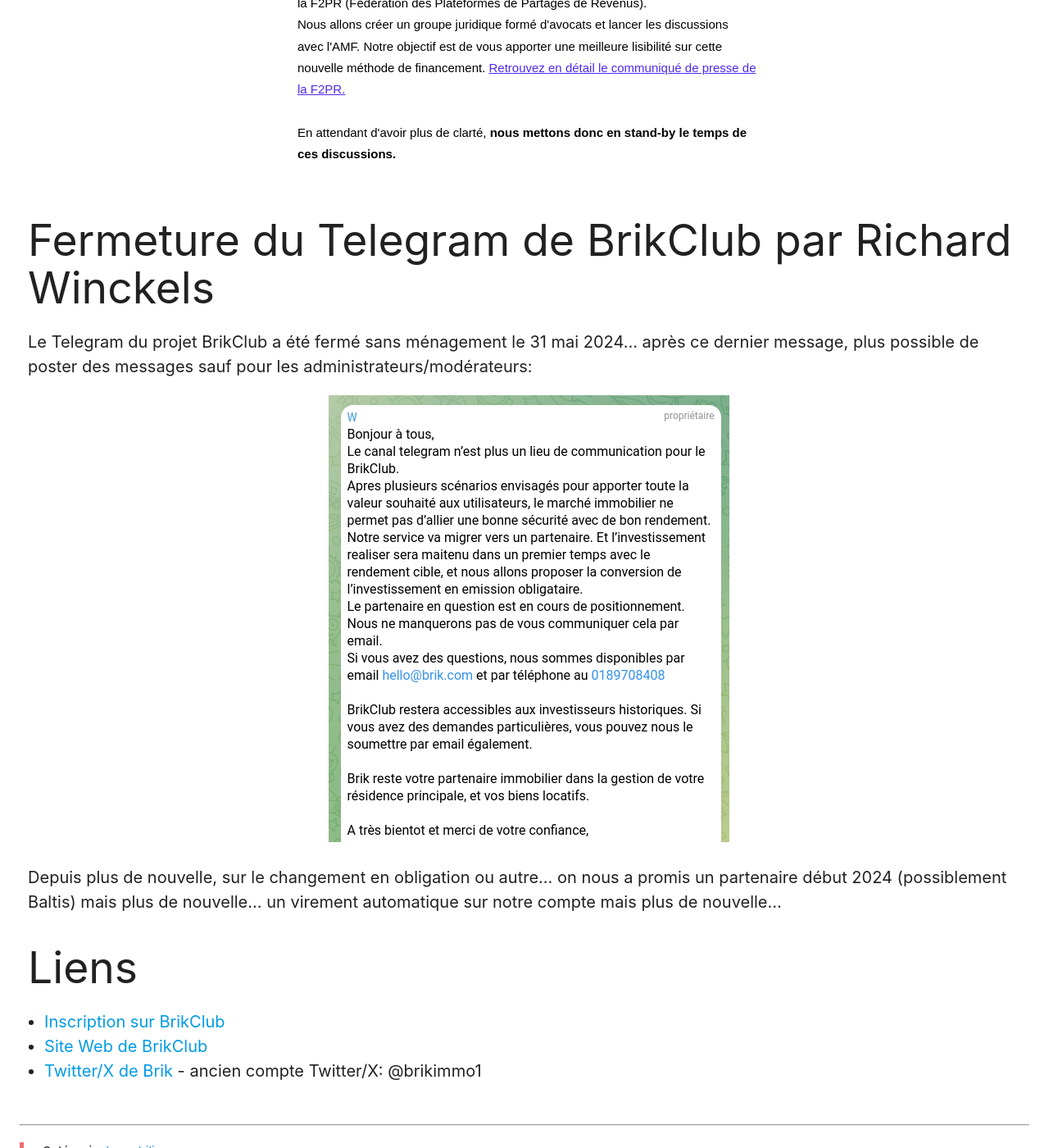
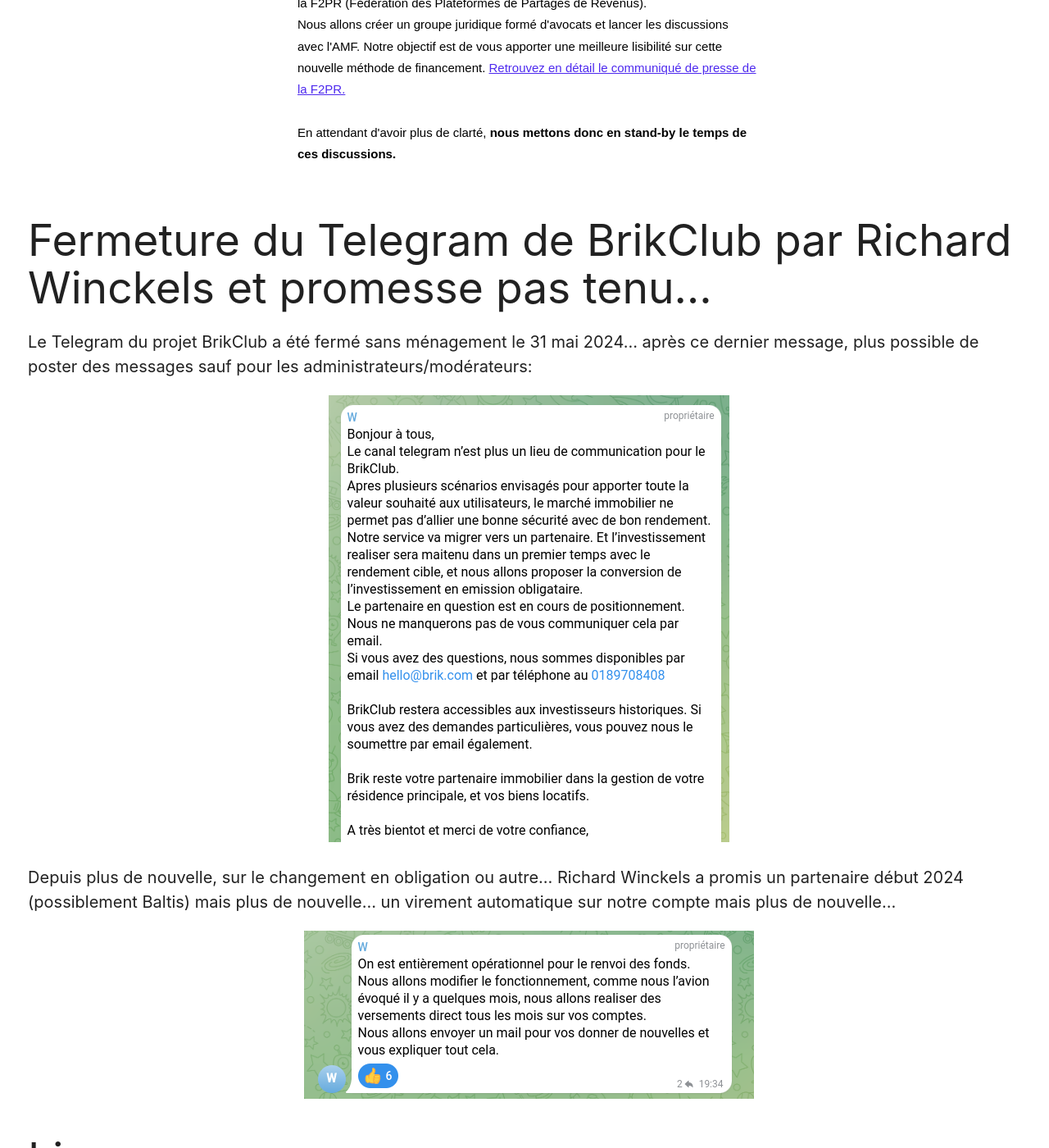
Before and after one commit to minus78/minus78.github.io, a Jekyll site: the page built from _posts/2022-11-09-BrikClub.markdown, in a window 1280 px wide and 1400 px high, scrolled down 3152 px. Shown: the whole window at 82% size. Built offline with Jekyll 4.4.1, drawn with Linux system fonts in a browser that asks for light colours.

Commit message:
Update 2022-11-09-BrikClub.markdown

```diff
--- a/_posts/2022-11-09-BrikClub.markdown
+++ b/_posts/2022-11-09-BrikClub.markdown
@@ -71,7 +71,7 @@
     </div>
 </div>
 
-## Fermeture du Telegram de BrikClub par Richard Winckels
+## Fermeture du Telegram de BrikClub par Richard Winckels et promesse pas tenu...
 Le Telegram du projet BrikClub a été fermé sans ménagement le 31 mai 2024... après ce dernier message, plus possible de poster des messages sauf pour les administrateurs/modérateurs:
 
 <div class="row">
@@ -81,7 +81,13 @@
 </div>
 
 
-Depuis plus de nouvelle, sur le changement en obligation ou autre... on nous a promis un partenaire début 2024 (possiblement Baltis) mais plus de nouvelle... un virement automatique sur notre compte mais plus de nouvelle...
+Depuis plus de nouvelle, sur le changement en obligation ou autre... Richard Winckels a promis un partenaire début 2024 (possiblement Baltis) mais plus de nouvelle... un virement automatique sur notre compte mais plus de nouvelle...
+
+<div class="row">
+    <div class="col s12" style="text-align: center;">
+            <img src="/img/BrikClub_virement.png" class="responsive-img" />
+    </div>
+</div>
 
 ## Liens
 
```
